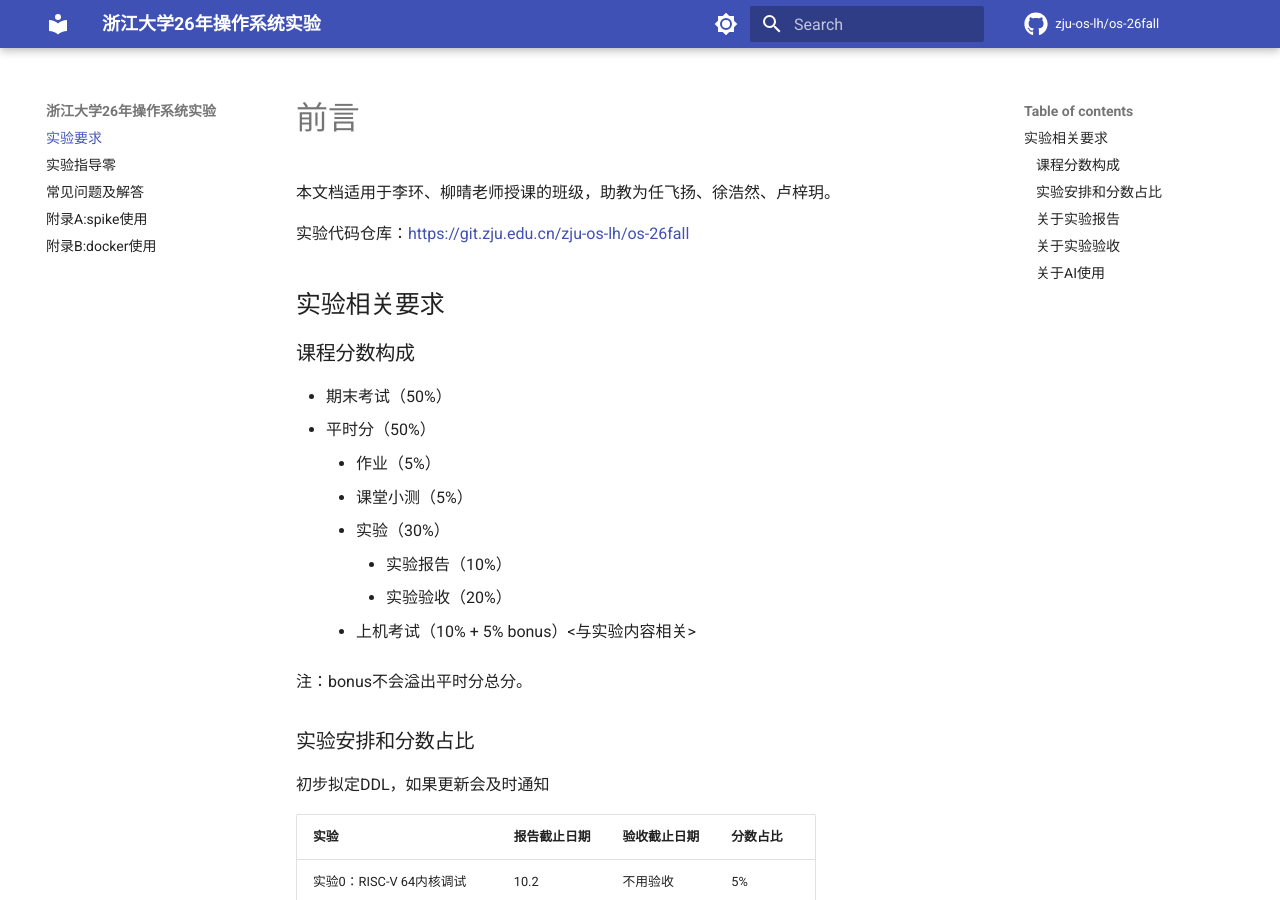
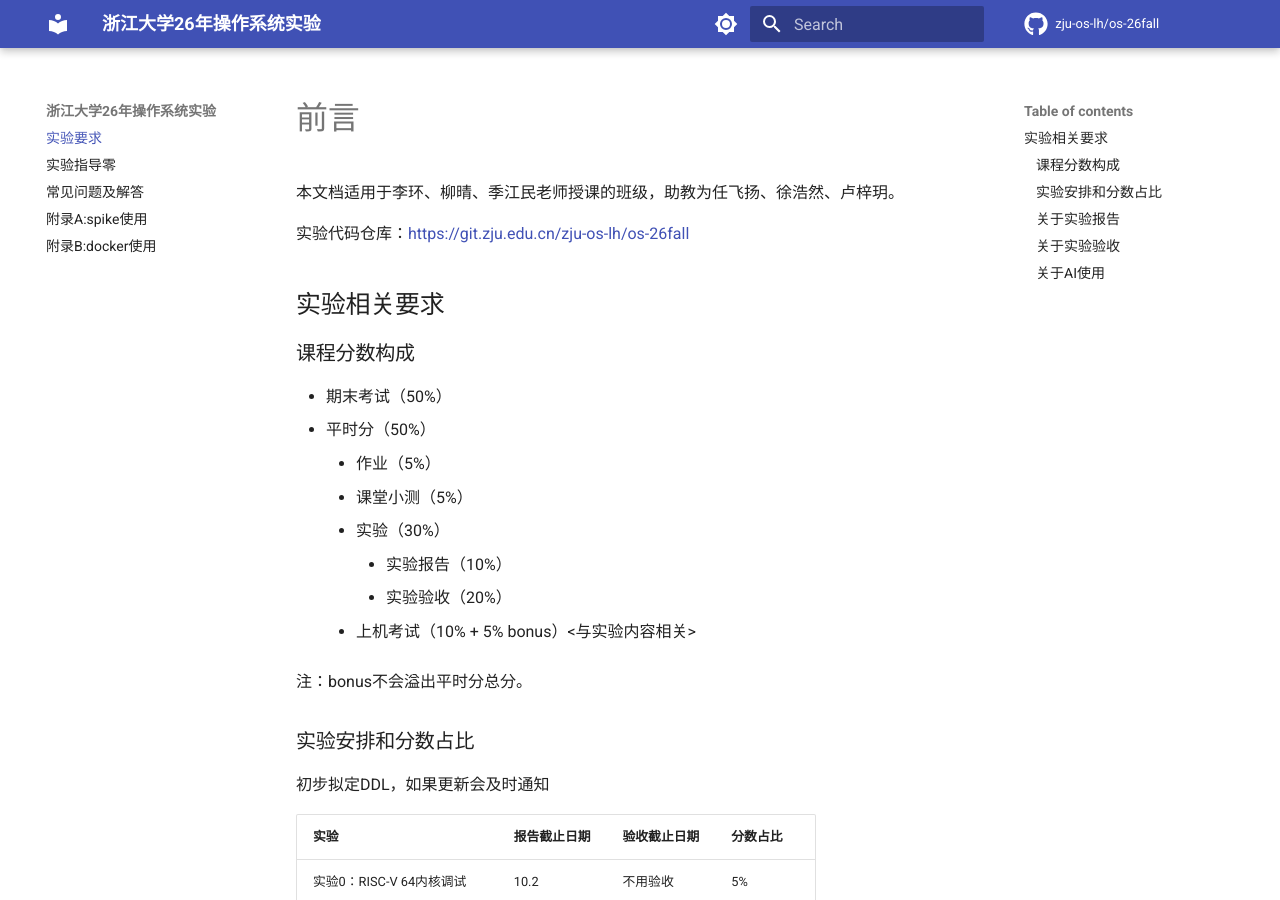
Before and after one commit to JY-GIEGIEGIE/OS-lab, an MkDocs documentation site: the page built from docs/index.md, in a window 1280 px wide and 900 px high. Built offline with MkDocs 1.6.1 and Material for MkDocs 9.7.7, drawn with Linux system fonts in a browser that asks for light colours; some web fonts are replaced.

Commit message:
feat: index modiffy

```diff
--- a/docs/index.md
+++ b/docs/index.md
@@ -1,6 +1,6 @@
 # 前言
 
-本文档适用于李环、柳晴老师授课的班级，助教为任飞扬、徐浩然、卢梓玥。
+本文档适用于李环、柳晴、季江民老师授课的班级，助教为任飞扬、徐浩然、卢梓玥。
 
 实验代码仓库：https://git.zju.edu.cn/zju-os-lh/os-26fall
 
```
